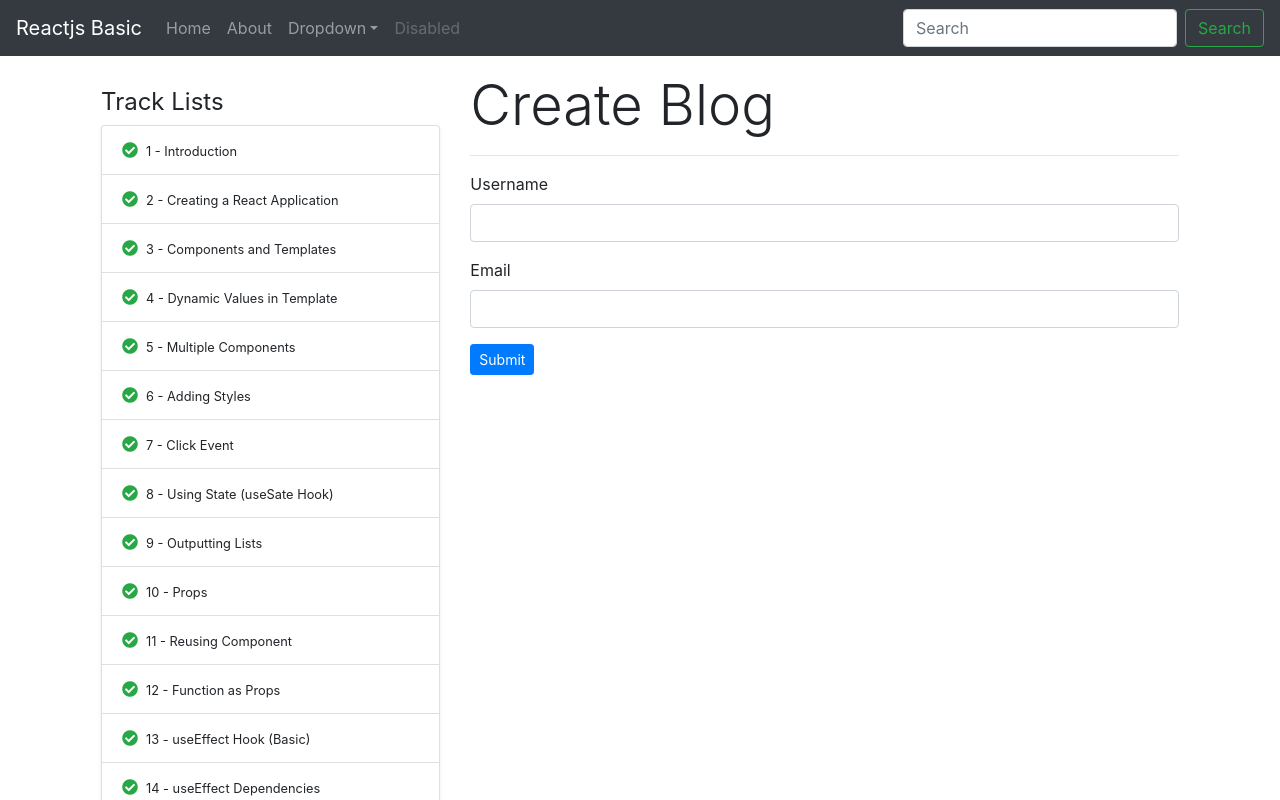
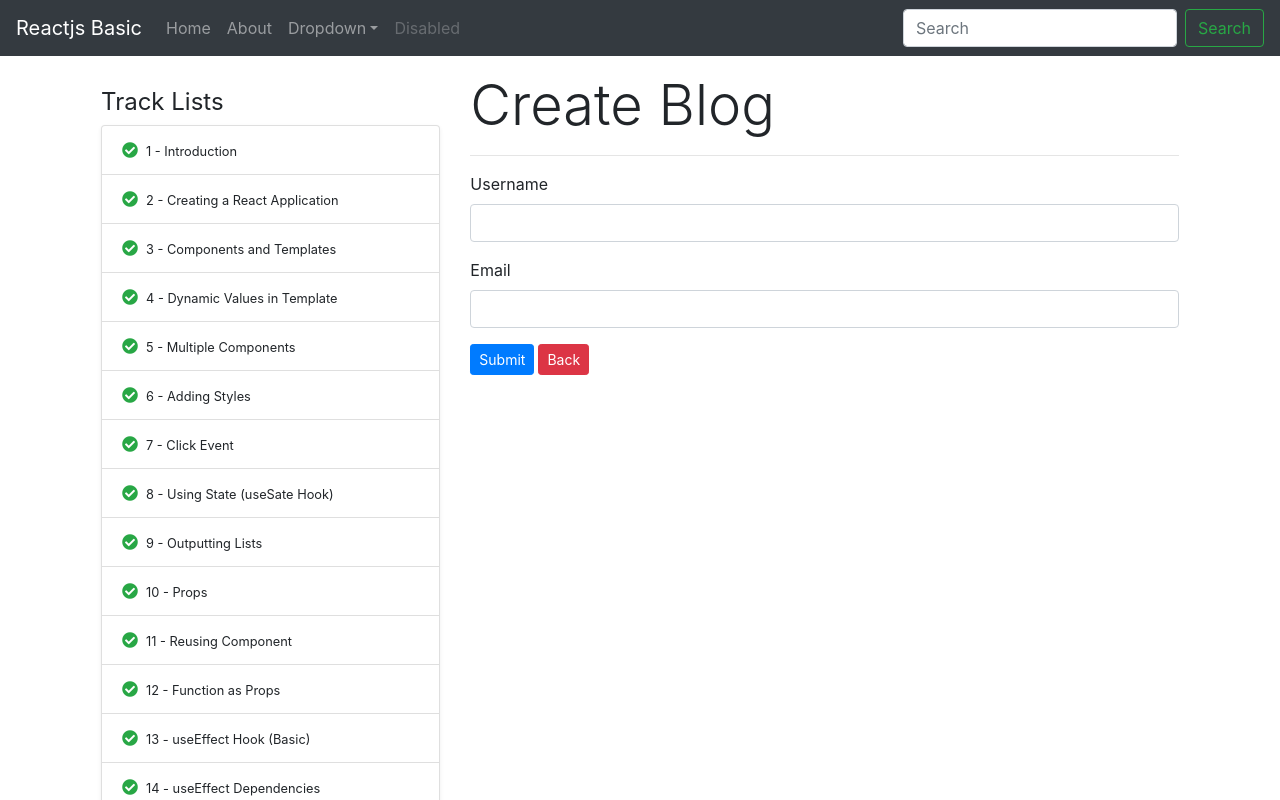
Before and after one commit to komarapc/reactjs-basic, a React (Create React App) app: page /react-basic/blogs/create-blog in a window 1280 px wide. Shown: the top 800 px of the page. Built offline with nearby package versions, Linux system fonts and the light colour scheme.

Commit message:
add button back

```diff
--- a/src/pages/blogs/create-blog.tsx
+++ b/src/pages/blogs/create-blog.tsx
@@ -1,4 +1,5 @@
 import { Fragment, useEffect, useState } from "react";
+import { Router, withRouter } from "react-router";
 
 import Head from "../../components/atoms/head";
 import useInput from "../../hooks/useInput";
@@ -63,6 +64,12 @@ const CreateBlog = (props: any) => {
             <button type="submit" className="btn btn-sm btn-primary">
               Submit
             </button>
+            <button
+              className="btn btn-sm btn-danger ml-1"
+              onClick={props.history.goBack}
+            >
+              Back
+            </button>
           </div>
         </form>
       </div>
@@ -70,4 +77,4 @@ const CreateBlog = (props: any) => {
   );
 };
 
-export default CreateBlog;
+export default withRouter(CreateBlog);
```
